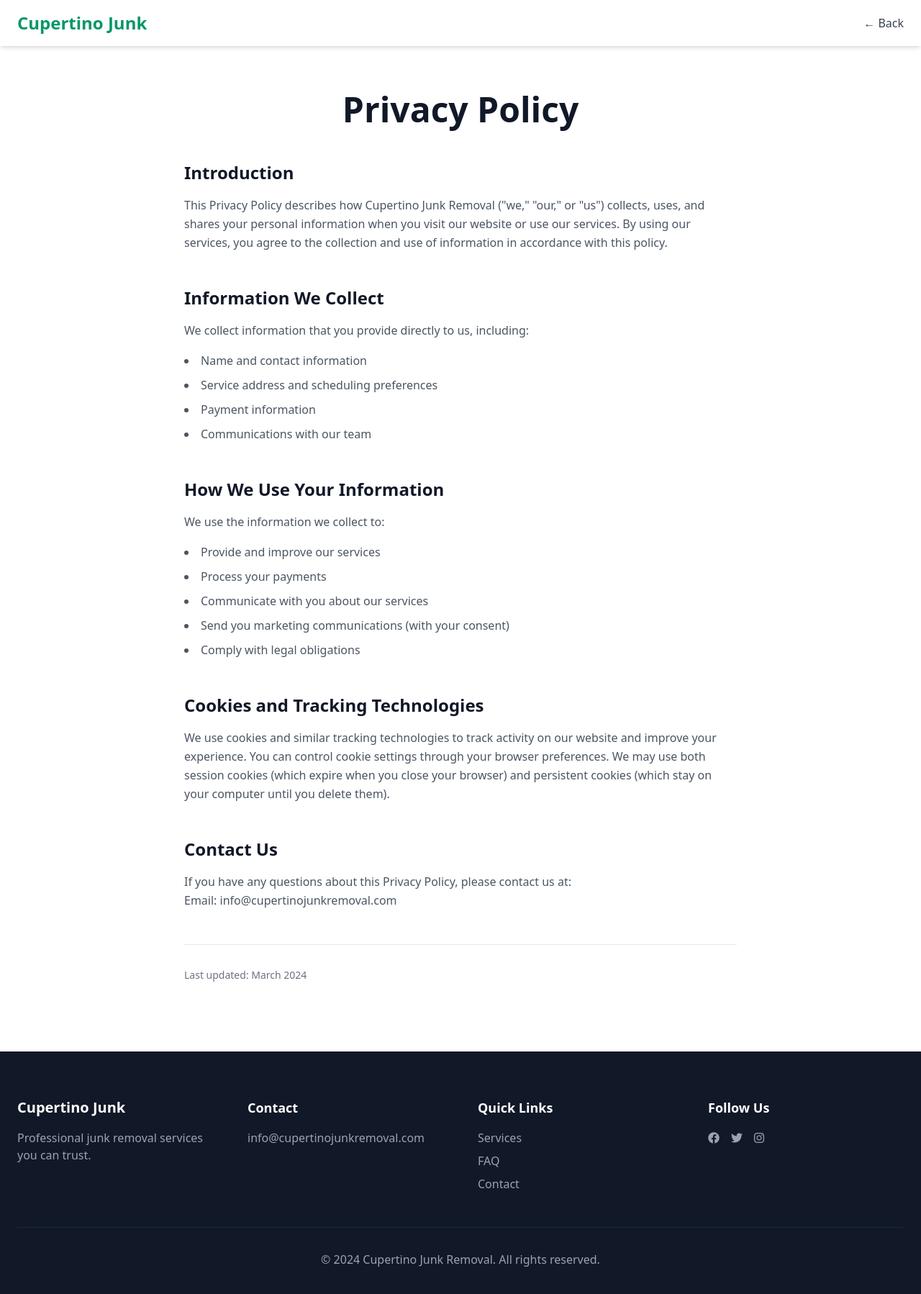
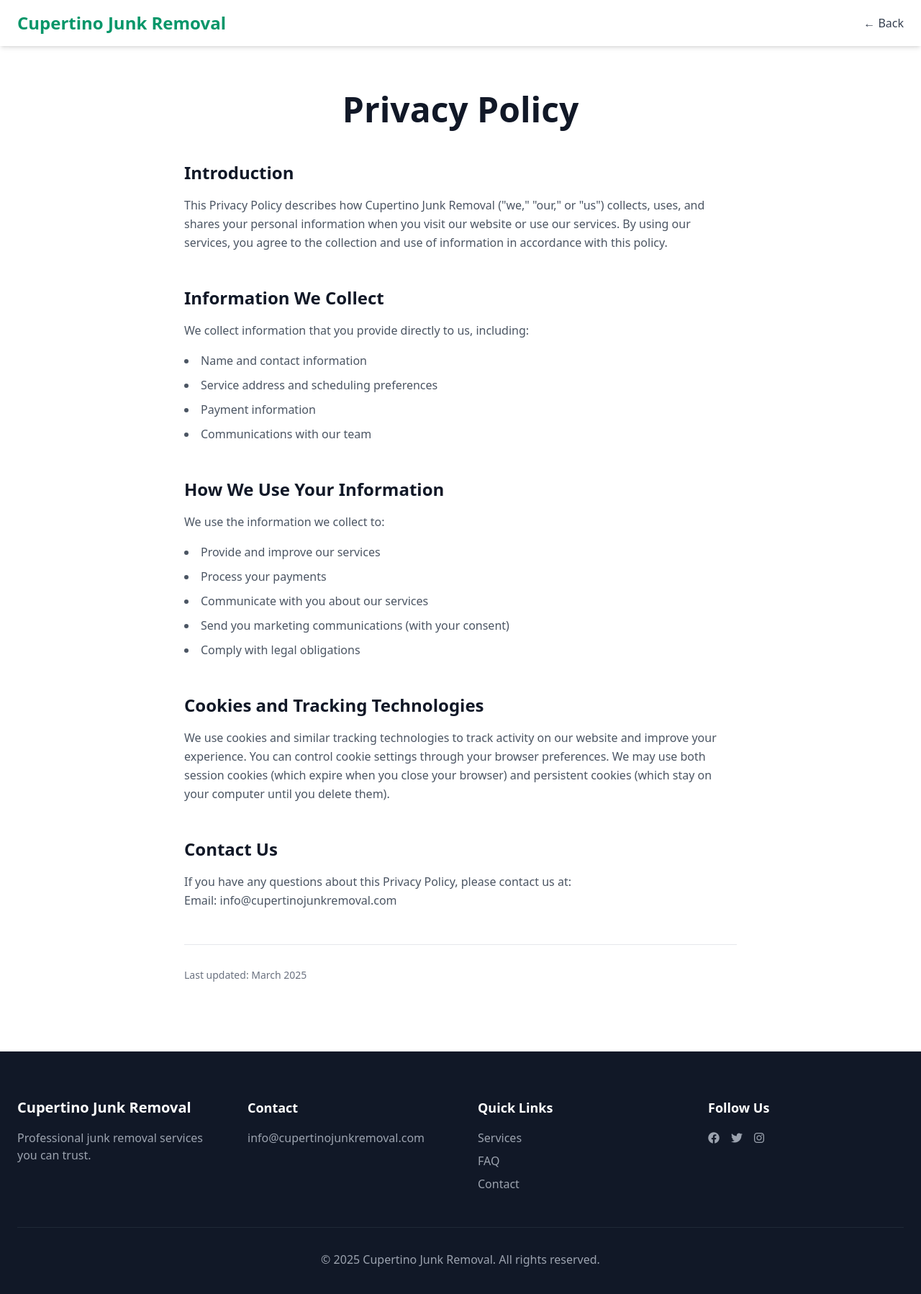
Before and after one commit to richardvee/cupertino-junk-removal, a plain HTML site: page privacy.html in a window 1280 px wide. Shown: the whole page at 72% size. Drawn offline with nearby package versions, Linux system fonts and the light colour scheme.

Commit message:
Update privacy.html

```diff
--- a/privacy.html
+++ b/privacy.html
@@ -12,10 +12,10 @@
     <header class="fixed w-full bg-white/95 backdrop-blur-sm shadow-md z-50">
         <nav class="container mx-auto px-6 py-4">
             <div class="flex items-center justify-between">
-                <a href="https://richardvee.github.io/cupertino-junk-removal---fast--reliable-waste-hauling-services-2025-03-28-dx3sl" class="text-2xl font-bold text-emerald-600">
-                    Cupertino Junk
+                <a href="https://richardvee.github.io/cupertino-junk-removal" class="text-2xl font-bold text-emerald-600">
+                    Cupertino Junk Removal
                 </a>
-                <a href="https://richardvee.github.io/cupertino-junk-removal---fast--reliable-waste-hauling-services-2025-03-28-dx3sl" class="text-gray-700 hover:text-emerald-600 transition-colors duration-300">
+                <a href="https://richardvee.github.io/cupertino-junk-removal" class="text-gray-700 hover:text-emerald-600 transition-colors duration-300">
                     ← Back
                 </a>
             </div>
@@ -78,7 +78,7 @@
 
                 <section class="border-t border-gray-200 pt-8">
                     <p class="text-sm text-gray-500">
-                        Last updated: March 2024
+                        Last updated: March 2025
                     </p>
                 </section>
             </div>
@@ -89,7 +89,7 @@
         <div class="container mx-auto px-6">
             <div class="grid grid-cols-1 md:grid-cols-4 gap-12">
                 <div>
-                    <h3 class="text-xl font-bold mb-4">Cupertino Junk</h3>
+                    <h3 class="text-xl font-bold mb-4">Cupertino Junk Removal</h3>
                     <p class="text-gray-400">Professional junk removal services you can trust.</p>
                 </div>
                 <div>
@@ -120,7 +120,7 @@
                 </div>
             </div>
             <div class="border-t border-gray-800 mt-12 pt-8 text-center text-gray-400">
-                <p>&copy; 2024 Cupertino Junk Removal. All rights reserved.</p>
+                <p>&copy; 2025 Cupertino Junk Removal. All rights reserved.</p>
             </div>
         </div>
     </footer>
```
